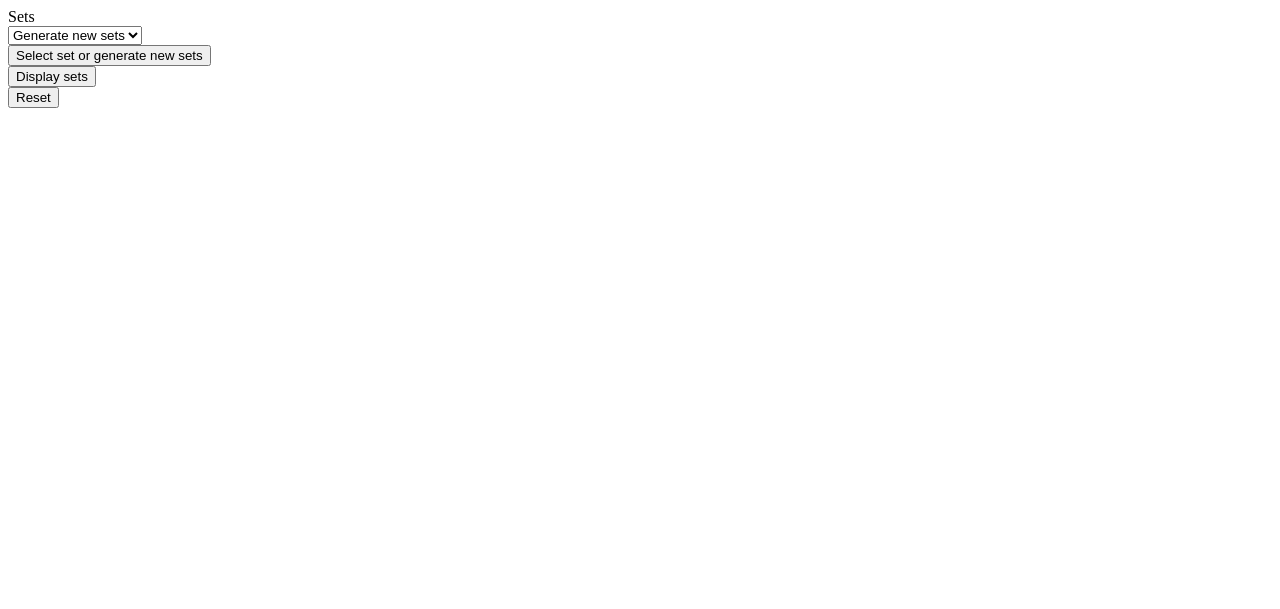
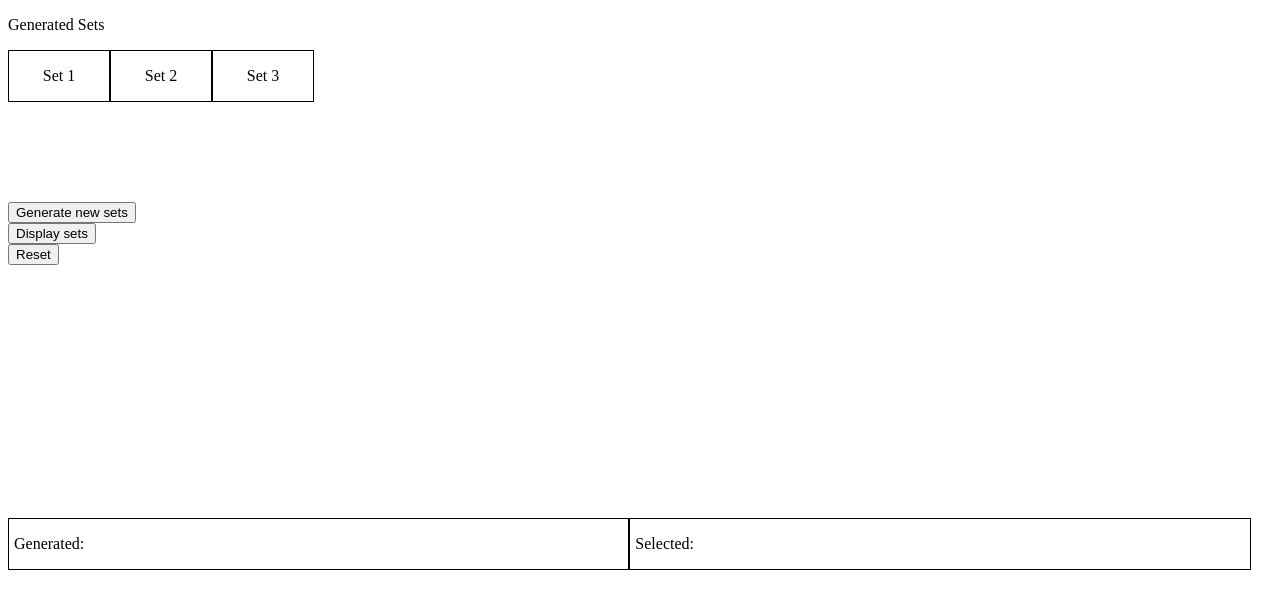
Before and after one commit to DeanKevin/sets-generator, a PHP site: page / in a window 1280 px wide. Shown: the top 609 px of the page. Run offline with PHP 8.4, Linux system fonts and the light colour scheme; some libraries are stand-ins or nearby versions.

Commit message:
Made major changes.

```diff
--- a/app_lib.php
+++ b/app_lib.php
@@ -12,13 +12,24 @@
         // Master loop to interate over sets.
         for($x = 0; $x <= 2; $x++) {
 
-            // Loop to store each set.
-            for($i = 0; $i <= 5; $i++) {
-                $num = rand(1, 49);
-                $this->sets[$x][$i] = $num;
-            }
+            $this->sets[$x] = $this->generate_one_set();
 
         }
+
+    }
+
+    // Randomly generate one sets of six numbers.
+    function generate_one_set() {
+
+        $set = array();
+
+        for($i = 0; $i <= 5; $i++) {
+
+            $set[$i] = rand(1, 49);
+
+        }
+
+        return $set;
 
     }
 
--- a/css/app.css
+++ b/css/app.css
@@ -1,5 +1,44 @@
 /* Application functionality */
+#sets-display {
+    margin-bottom: 100px;
+}
 
-#sets {
+#AppForm {
+    margin: 100px 0 20%;
+}
+
+#sets, #dashboard {
+    position: relative;
+}
+
+.set-item {
+    width: 100px;
+    float: left;
+    border: 1px solid #000;
+}
+
+#sets .set-name {
+    text-align: center;
+}
+
+ul {
+    list-style: none;
+}
+
+#matched {
     display: none;
 }
+
+#dashboard .label {
+    padding-left: 5px;
+}
+
+#dashboard .col {
+    width: 49%;
+    float: left;
+    border: 1px solid #000;
+}
+
+.clear-fix {
+    clear: both;
+}
--- /dev/null
+++ b/db_lib.php
@@ -0,0 +1,28 @@
+<?php
+/*
+ * Database class
+ *
+ */
+ class DB {
+    // properities
+    var $servername = "localhost";
+    var $username = "sets";
+    var $password = "secret";
+
+    // Methods
+    // ToDo: Make this function a constructor method.
+    function connect() {
+        try
+        {
+            $conn = new PDO("mysql:host=$this->servername;dbname=sets", $this->username, $this->password);
+            // set the PDO error mode to exception
+            $conn->setAttribute(PDO::ATTR_ERRMODE, PDO::ERRMODE_EXCEPTION);
+            return array('conn' => $conn, 'status' => true, 'message' => 'success');
+        }
+        catch(PDOException $e)
+        {
+            return array('conn' => '', 'status' => false, 'message' => $e->getMessage());
+        }
+    }
+}
+?>
--- a/index.php
+++ b/index.php
@@ -1,16 +1,36 @@
 <?php
-    include("interface_functions.php");
-    if(!empty($_POST)) {
-        // Check for command.
-        if(array_key_exists('set', $_POST)) {
+include_once("interface_functions.php");
+// Database check
+// ToDo: Have databse connection setup once and handle database issues as needed.
+$db = new DB();
+$db_conn = $db->connect();
+if(!$db_conn['status']) {
+    echo "Database error.";
+    exit;
+}
 
-            // Process command.
-            $param = (int)$_POST['set'];
-            $result = process_command($param);
-            $sets = json_encode($result);
-            echo $sets;
-        }
-    } else { ?>
+if(!empty($_POST)) {
+    // Check for command.
+    if(array_key_exists('generate', $_POST)) {
+        $cmd = 'generate';
+        $param = (bool)$_POST['generate'];
+        $result = process_command($cmd, $param);
+        echo json_encode($result);
+    }
+    if(array_key_exists('select', $_POST)) {
+        $cmd = 'select';
+        $param = (string)$_POST['select'];
+        $param = json_decode($param);
+        $result = process_command($cmd, $param);
+        echo json_encode($result);
+    }
+    if(array_key_exists('reset', $_POST)) {
+        $cmd = 'reset';
+        $param = (bool)$_POST['reset'];
+        $result = process_command($cmd, $param);
+        echo json_encode($result);
+    }
+} else { ?>
 
 <!DOCTYPE html>
 <html lang="en">
@@ -26,28 +46,32 @@
 <body id="app-layout">
     <div id=interface>
         <div id="sets-display">
+            <p id="sets-label">Generated Sets</p>
             <div id="sets">
-                <div id="set1"></div>
-                <div id="set2"></div>
-                <div id="set3"></div>
+                <div id="set1" class="set-item">
+                    <p class="set-name">Set 1</p>
+                    <div class="set-values"></div>
+                </div>
+                <div id="set2" class="set-item">
+                    <p class="set-name">Set 2</p>
+                    <div class="set-values"></div>
+                </div>
+                <div id="set3" class="set-item">
+                     <p class="set-name">Set 3</p>
+                    <div class="set-values"></div>
+                </div>
+                <div class="clear-fix"></div>
             </div>
+        </div>
+        <div id="matched">
+            <p id="matched-label">Matched</p>
+            <div id="matched-sets"></div>
         </div>
         <form name="App" id="AppForm" method="POST" action="index.php">
             <div class="form-group">
-                <label for="set" class="col-sm-3 control-label">Sets</label>
-                <div class="col-sm-6">
-                    <select name="set" id="set">
-                        <option value="0">Generate new sets</option>
-                        <option value="1">Select set 1</option>
-                        <option value="2">Select set 2</option>
-                        <option value="3">Select set 3</option>
-                    </select>
-                </div>
-            </div>
-            <div class="form-group">
                 <div class="col-sm-offset-3 col-sm-6">
                     <button type="submit" class="btn btn-default">
-                        <i class="fa fa-btn fa-plus"></i>Select set or generate new sets
+                        <i class="fa fa-btn fa-plus"></i>Generate new sets
                     </button>
                 </div>
             </div>
@@ -58,6 +82,21 @@
                 <button type="reset" id="reset" class="btn btn-secondary">Reset</button>
             </div>
         </form>
+        <div id="dashboard">
+            <div class="col">
+                <p class="label">Generated:</p>
+                <div id="generated">
+
+                </div>
+            </div>
+            <div class="col">
+                <p class="label">Selected:</p>
+                <div id="selected">
+
+                </div>
+            </div>
+            <div class="clear-fix"></div>
+        </div>
     </div>
 </body>
 <!-- JavaScripts -->
@@ -65,4 +104,4 @@
 <script src="js/app.js"></script>
 </html>
 
-  <?php  } ?>
+<?php } ?>
--- a/interface_functions.php
+++ b/interface_functions.php
@@ -1,35 +1,143 @@
 <?php
-include("app_lib.php");
+include_once("db_lib.php");
+include_once("app_lib.php");
+
 /*
- * Process set command.
+ * Process command.
 */
-function process_command($param) {
-    switch ($param) {
-        case 0:
-            $sets = generate();
-            return $sets;
+function process_command($cmd, $param) {
+
+    switch ($cmd) {
+        case 'generate':
+            return generate($cmd, $param);
         break;
-        case 1:
-            echo "Request to select set 1";
+        case 'select':
+            return select($cmd, $param);
         break;
-        case 2:
-            echo "Request to select set 2";
-        break;
-        case 3:
-            echo "Request to select set 3";
+        case 'reset':
+            return restart($cmd, $param);
         break;
     }
+
 }
 
 /*
- * Generate new sets.
+ * Generate new sets and return info on each set.
+ * If there is an error with database returns database error instead.
 */
-function generate() {
+function generate($cmd, $param) {
+
+    global $db_conn;
 
     $number_sets = new Sets(); // Create instance
     $number_sets->generate_sets(); // Generate sets
+    $generated_sets = $number_sets->get_sets(); // Get generated sets
 
-    return $number_sets->get_sets(); // Get sets
+    foreach($generated_sets as $index => $value) {
+
+        $i = $index +1;
+        $gen = 0;
+        $response[$index] = array(
+            'set' => $i,
+            'values' => $value,
+            'unique' => true,
+            'regenerated' => $gen,
+        );
+
+        // Compare sets for any matching values.
+        $match = compare($value);
+
+        if($match['count'] > 0 && $match['count'] < 3) {
+
+            $response[$index]['unique'] = false;
+
+        } else if($match['count'] > 3) {
+
+            // Discard set if more then three matching values.
+            do {
+
+                $set = $number_sets->generate_one_set();
+                $gen = $gen +1;
+                $match = compare($set);
+
+            } while ($match['count'] > 3);
+
+            $response[$index]['values'] = $set;
+            $response[$index]['regenerated'] = $gen;
+
+        }
+
+    }
+
+   return $response;
+
+}
+
+/*
+ * Compare generated set to selected sets.
+*/
+function compare($set) {
+
+    global $db_conn;
+
+    $match = array('match' => false, 'count' => 0);
+
+    $stmt = $db_conn['conn']->prepare("SELECT * FROM stored_sets");
+    $stmt->execute();
+
+    foreach(new RecursiveArrayIterator($stmt->fetchAll()) as $k=>$v) {
+
+        $matching = array_intersect($set, $v);
+        $match_count = count($matching);
+        if($match_count > 0) {
+
+            $match = array('match' => true, 'count' => $match_count);
+
+        }
+
+    }
+
+    return $match;
+
+}
+
+/*
+ * Save selected set.
+*/
+function select($cmd, $param) {
+
+    global $db_conn;
+
+    if($db_conn['status']) {
+
+        $sql = "INSERT INTO stored_sets (n1, n2, n3, n4, n5, n6)
+        VALUES ($param[0], $param[1], $param[2], $param[3], $param[4], $param[5])";
+        // use exec() because no results are returned
+        $db_conn['conn']->exec($sql);
+
+        $message = "Saved selected set.";
+
+    } else {
+
+        $message = "Database connection error.";
+
+    }
+
+    return array('message' => $message);
+
+}
+
+/*
+ * Restart application.
+*/
+function restart($cmd, $param) {
+
+    // ToDo: Clear database table
+
+
+    $message = "success";
+
+    return array('message' => $message);
 
 }
 
--- a/js/app.js
+++ b/js/app.js
@@ -1,12 +1,56 @@
 // Application functionality
 $(document).ready(function()
 {
+    window.version = '1.0';
 
     document.body.addEventListener('submit', onSubmit);
     display = document.querySelector('#display');
     reset = document.querySelector('#reset');
     display.addEventListener('click', onDisplay);
     reset.addEventListener('click', onReset);
+    $('#sets-display').on("click", ".set-item", function(e) {
+        e.preventDefault();
+        onSets(e);
+    });
+
+    function onSets(event) {
+
+        var set_id = $(event.target).parents('.set-item').attr('id');
+        var set = $('#' + set_id + ' .set-values ul li');
+        var set_count = set.length;
+        var set_array = [];
+
+        if(set_count > 0) {
+
+            $.each(set, function(index, value) {
+
+                set_array.push($(this).text());
+
+            });
+
+            dataString = "select=" + JSON.stringify(set_array);
+
+            $.ajax({
+                type: "POST",
+                url: "index.php",
+                data: dataString,
+                success: function(data) {
+
+                    //success
+                    var message = jQuery.parseJSON(data);
+
+                    alert(message['message']);
+                    //updateSets(sets);
+
+                }
+            });
+
+        }
+
+        console.log("Detected click event within the sets display.");
+        return false;
+
+    }
 
     function onDisplay(e) {
         e.preventDefault();
@@ -14,10 +58,10 @@ $(document).ready(function()
         var state = $(this).hasClass('activated');
         if(state) {
             $(this).removeClass('activated');
-            $('#sets').css('display', 'none');
+            $('.set-values').css('display', 'none');
         } else {
             $(this).addClass('activated');
-            $('#sets').css('display', 'block');
+            $('.set-values').css('display', 'block');
         }
 
     }
@@ -26,15 +70,32 @@ $(document).ready(function()
         e.preventDefault();
 
         // ToDo: Add confirmation dialog.
-        // ToDo: form reset.
 
+        dataString = "reset=true";
+
+        $.ajax({
+            type: "POST",
+            url: "index.php",
+            data: dataString,
+            success: function(data) {
+
+                //success
+                var response = jQuery.parseJSON(data);
+
+                if(response['message'] === 'success') {
+                    resetApp();
+                };
+
+            }
+        });
+
+        return false;
     }
 
     function onSubmit(e) {
         e.preventDefault();
 
-        var set = $("select#set").val();
-        dataString = "set=" + set;
+        dataString = "generate=true";
 
         $.ajax({
             type: "POST",
@@ -44,36 +105,72 @@ $(document).ready(function()
 
                 //success
                 var sets = jQuery.parseJSON(data);
-                updateSets(sets);
+                updateInterface(sets);
 
             }
         });
         return false;
     }
 
-    function updateSets(sets) {
+    function updateInterface(sets) {
 
+        // update sets
         var set1 = '<ul>';
         var set2 = '<ul>';
         var set3 = '<ul>';
 
-        $.each(sets[0], function(index, value) {
+        $.each(sets[0].values, function(index, value) {
             set1 = set1 + '<li>' + value + '</li>';
         });
-        $.each(sets[1], function(index, value) {
+        $.each(sets[1].values, function(index, value) {
             set2 = set2 + '<li>' + value + '</li>';
         });
-        $.each(sets[2], function(index, value) {
+        $.each(sets[2].values, function(index, value) {
             set3 = set3 + '<li>' + value + '</li>';
         });
 
-        set1 = set1 + '<ul>';
-        set2 = set2 + '<ul>';
-        set3 = set3 + '<ul>';
+        set1 = set1 + '</ul>';
+        set2 = set2 + '</ul>';
+        set3 = set3 + '</ul>';
 
-        $('#set1').empty().append(set1);
-        $('#set2').empty().append(set2);
-        $('#set3').empty().append(set3);
+        $('#set1 .set-values').empty().append(set1);
+        $('#set2 .set-values').empty().append(set2);
+        $('#set3 .set-values').empty().append(set3);
+
+        // display matched
+        $.each(sets, function(index, set) {
+
+            set.unique = 'false';
+
+            if(set.unique == 'false') {
+
+                var matched = '<div class="set-item">Set' + set.set + '<ul>';
+
+                $.each(set.values, function(index, value) {
+                    matched = matched + '<li>' + value + '</li>';
+                });
+
+                matched = matched + '</div></ul>';
+
+                $('#matched-sets').append(matched);
+
+            }
+
+        });
+
+        $('#matched-sets').append('<div class="clear-fix"></div>');
+        $('#matched').css('display', 'block');
+
+    }
+
+    function resetApp() {
+
+        // ToDo: Rest application dashboard
+        $('#set1 .set-values').empty();
+        $('#set2 .set-values').empty();
+        $('#set3 .set-values').empty();
+
+        console.log("The dashboard has been reset.");
 
     }
 
```
